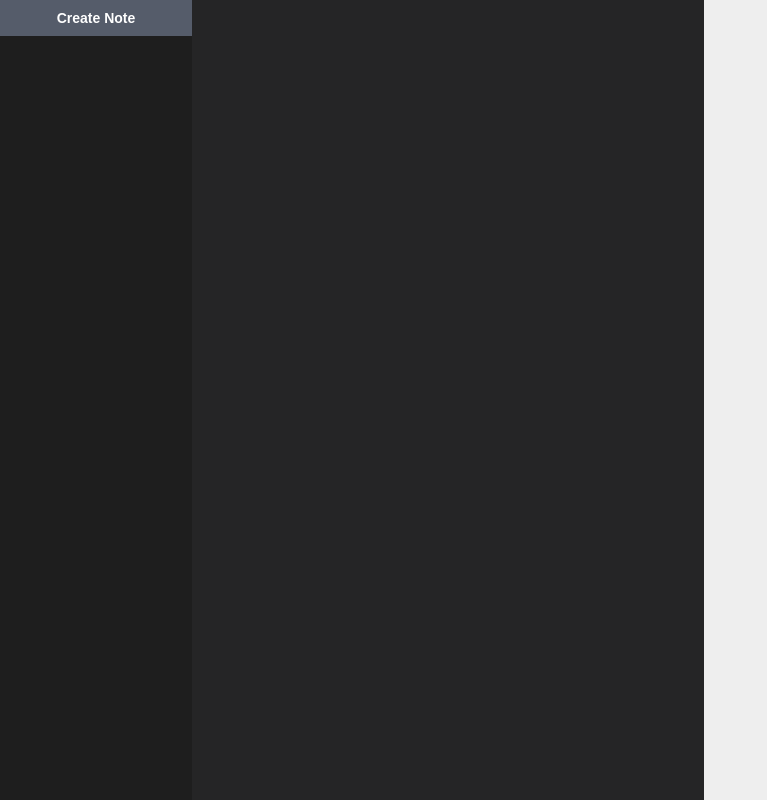
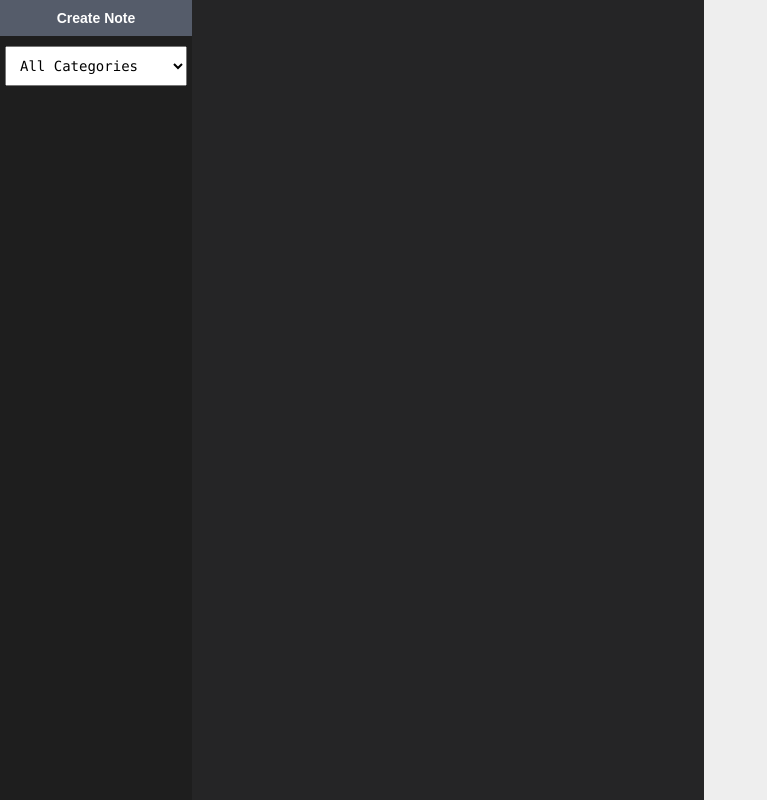
Before and after one commit to johncorrelli/markdown-notes, a React (Create React App) app: page / in a window 1280 px wide. Shown: the whole page, without its empty margins (0-767 px from the left). Built offline with nearby package versions, Linux system fonts and the light colour scheme.

Commit message:
Filter notes by category

```diff
--- /dev/null
+++ b/src/components/CategorySelector.jsx
@@ -0,0 +1,40 @@
+// flow
+import React from 'react';
+
+type Props = {
+  notes: Array<Object>,
+  onChange: (selectedCategory: string) => void,
+};
+
+const CategorySelector = ({notes, onChange}: Props) => {
+  const categories = [];
+
+  const handleChange = value => {
+    onChange(value !== '' ? value : null);
+  };
+
+  notes.forEach(note => {
+    if (categories.indexOf(note.category) !== -1) {
+      return;
+    }
+
+    categories.push(note.category);
+  });
+
+  categories.sort();
+
+  return (
+    <select
+      className="category-selector"
+      name="categoryFilter"
+      onChange={e => handleChange(e.target.value)}
+    >
+      <option value="">All Categories</option>
+      {categories.map((category, index) => {
+        return <option key={index}>{category}</option>;
+      })}
+    </select>
+  );
+};
+
+export default CategorySelector;
--- a/src/components/NotesList.jsx
+++ b/src/components/NotesList.jsx
@@ -1,6 +1,8 @@
 // @flow
-import React from 'react';
+import React, {useState} from 'react';
+import CategorySelector from './CategorySelector';
 import NotePreview from './NotePreview';
+import {displayNotes} from '../helpers/display-notes';
 import '../styles/notes-list.scss';
 
 type Props = {
@@ -11,17 +13,9 @@ type Props = {
 };
 
 const NotesList = ({notes, onClick, onCreateNote, selectedNoteId}: Props) => {
-  notes.sort((a, b) => {
-    const aTitle = a.title.toLowerCase();
-    const bTitle = b.title.toLowerCase();
-    if (aTitle < bTitle) {
-      return -1;
-    }
-    if (aTitle > bTitle) {
-      return 1;
-    }
-    return 0;
-  });
+  const [selectedCategory, setSelectedCategory] = useState(null);
+
+  const filteredNotes = displayNotes(notes, selectedCategory);
 
   return (
     <div className="notes-list">
@@ -32,14 +26,21 @@ const NotesList = ({notes, onClick, onCreateNote, selectedNoteId}: Props) => {
         value="Create Note"
       />
 
-      {notes.map(note => (
+      <CategorySelector
+        notes={notes}
+        onChange={selected => setSelectedCategory(selected)}
+      />
+
+      {filteredNotes.map(note => {
+        return (
           <NotePreview
             key={note.id}
             note={note}
             onClick={() => onClick(note.id)}
             isSelected={selectedNoteId === note.id}
           />
-      ))}
+        );
+      })}
     </div>
   );
 };
--- /dev/null
+++ b/src/helpers/display-notes.js
@@ -0,0 +1,19 @@
+export function displayNotes(notes, selectedCategory) {
+  const filteredNotes = notes.filter(note => {
+    return !selectedCategory || selectedCategory === note.category;
+  });
+
+  filteredNotes.sort((a, b) => {
+    const aTitle = a.title.toLowerCase();
+    const bTitle = b.title.toLowerCase();
+    if (aTitle < bTitle) {
+      return -1;
+    }
+    if (aTitle > bTitle) {
+      return 1;
+    }
+    return 0;
+  });
+
+  return filteredNotes;
+}
--- a/src/styles/notes-list.scss
+++ b/src/styles/notes-list.scss
@@ -26,6 +26,15 @@
         }
     }
 
+    .category-selector {
+        display: block;
+        font-size: $font-size;
+        font-family: $font-family;
+        padding: 10px;
+        margin: 10px 5px;
+        width: calc(100% - 10px);
+    }
+
     .note-preview {
         cursor: pointer;
         padding: 10px;
```
Lines whose indentation alone changed are shown as unchanged.
